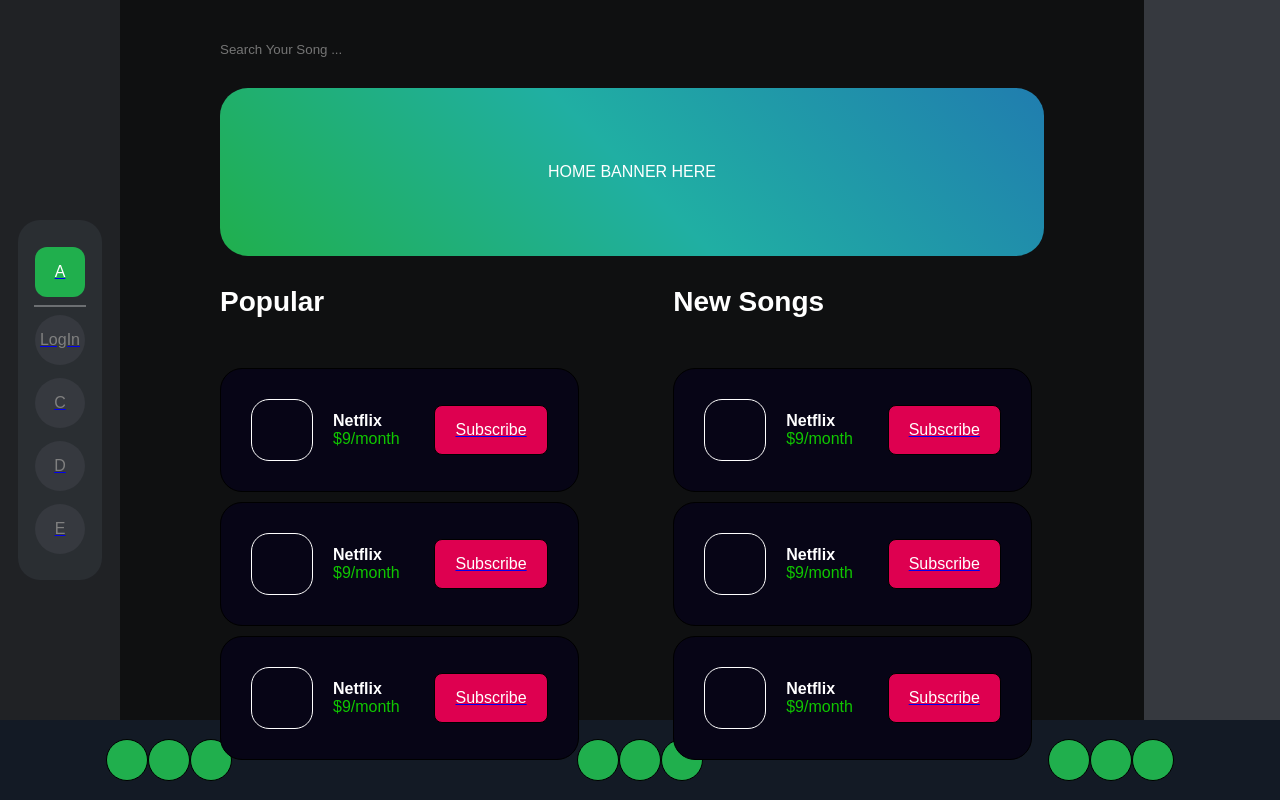
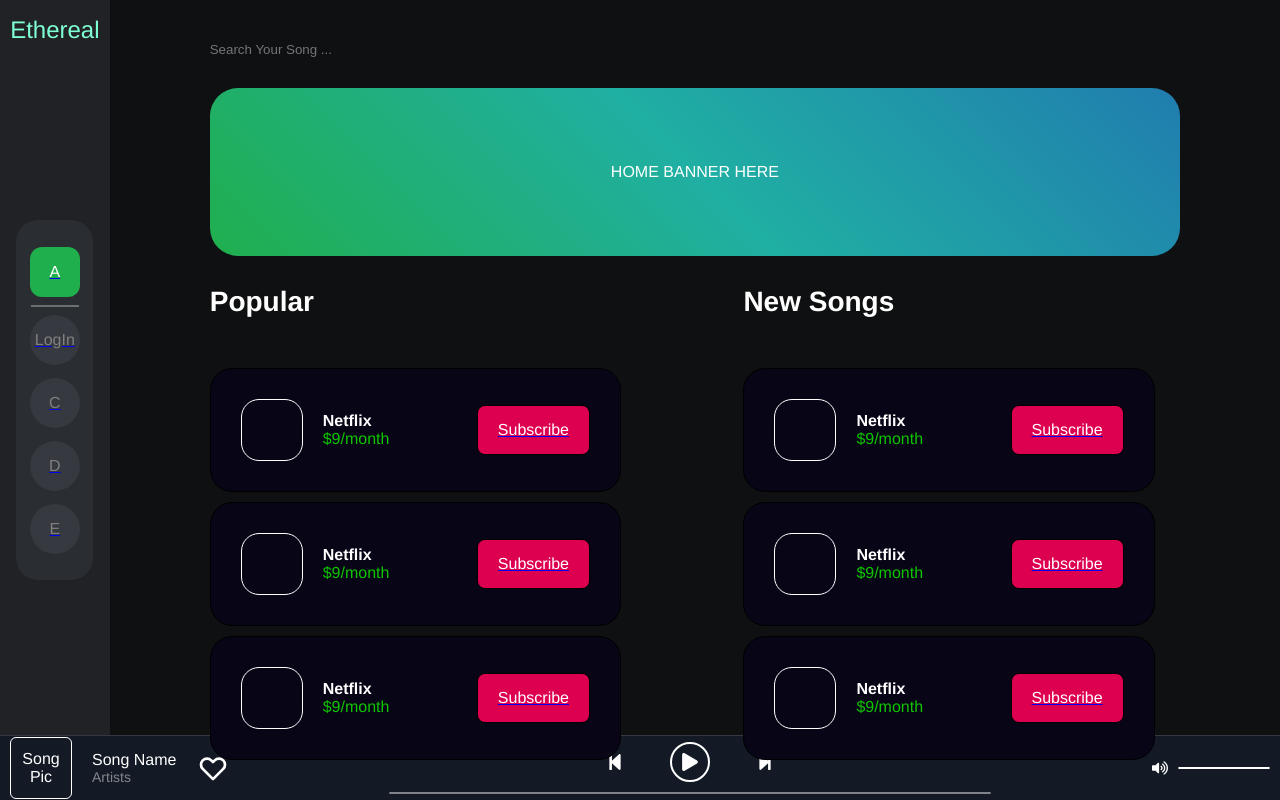
Before and after one commit to thanvinhbaohoang/EtherStream, a React (Create React App) app: page / in a window 1280 px wide. Built offline with nearby package versions, Linux system fonts and the light colour scheme.

Commit message:
MusicPlayer Mock Up

```diff
--- a/package.json
+++ b/package.json
@@ -8,6 +8,7 @@
     "@testing-library/user-event": "^13.5.0",
     "react": "^18.2.0",
     "react-dom": "^18.2.0",
+    "react-icons": "^4.7.1",
     "react-router-dom": "^6.5.0",
     "react-scripts": "5.0.1",
     "web-vitals": "^2.1.4"
--- a/src/App.css
+++ b/src/App.css
@@ -1,6 +1,6 @@
 .App {
   color:white;
-  font-family: "Ubuntu", sans-serif;
+  font-family: "Helvetica";
   text-align: center;
   display: flex;
   background: #36393f;
@@ -12,8 +12,17 @@
   flex-direction: column;
   height: 100vh;
   width: 15vh;
+  justify-content: space-around;
+  align-items: center;
+}
+
+.logo-container{
+  display: flex;
+  font-size: 24px;
+  color:aquamarine;
+  position: fixed;
   justify-content: center;
-  align-items: center;
+  top: 2%;
 }
 
 .nav-items {
@@ -61,7 +70,7 @@
 
 
 .page {
-  width: 80%;
+  width: 100%;
   background: #0f1011;
   display: flex;
   flex-direction: column;
@@ -198,21 +207,22 @@ a:hover, a:focus {
   text-decoration:none !important
 }
 
-
+/* ############################################################# */
 .music-player{
-  position: absolute;
+  position: fixed;
+  border-top: solid rgba(255, 255, 255, 0.134) 1px;
   bottom: 0;
   left: 0;
   background-color: rgb(19, 26, 37);
   display: flex;
   justify-content: center;
   align-items: center;
-  height: 10%;
+  height: 8%;
   width: 100%;
 }
 
 .music-controls{
-  width: 85%;
+  width: 100%;
   display: flex;
   justify-content: space-between;
   align-items: center;
@@ -224,6 +234,7 @@ a:hover, a:focus {
   justify-content: center;
   align-items: center;
 }
+
 .music-controls-item {
   width: 40px;
   height: 40px;
@@ -231,6 +242,92 @@ a:hover, a:focus {
   border-radius: 50%;
   border: solid black 1px;
 
+}
+
+.song-pic{
+  border: solid white 1px;
+  width: 60px;
+  height: 60px;
+  border-radius: 6px;
+  display: flex;
+  justify-content: center;
+  align-items: center;
+}
+
+.song-info{
+  display: flex;
+  justify-content:space-around;
+  flex-direction: column;
+  align-items: flex-start;
+  margin:0 20px;
+}
+
+.song-info-artist{
+  color: rgba(255, 255, 255, 0.474);
+  font-size: 14px;
+  /* margin-top: 4px; */
+  font-weight: lighter;
+}
+
+.song-like-button{
+  display: flex;
+  font-size: 32px;
+}
+
+.music-player-items{
+  display: flex;
+  justify-content: center;
+  align-items: center;
+  font-size: 18px;
+}
+
+.music-player-item{
+  display: flex;
+  justify-content: center;
+  align-items: center;
+  /* border: solid white 1px; */
+  width: 20px;
+  height: 12px;
+  padding: 5px;
+  border-radius: 50%;
+  margin: 0 20px;
+}
+
+.play-button{
+  border: solid white 2px;
+  border-radius: 50%;
+  width: 20px;
+  height: 20px;
+  padding: 0;
+  padding: 8px;
+}
+
+.music-player-bar{
+  border-radius: 12px;
+  display: flex;
+  justify-content: center;
+  align-items: center;
+  border: solid rgba(255, 255, 255, 0.463) 1px;
+  margin-top: 10px;
+  width: 600px;
+}
+
+.music-volume-container{
+  display: flex;
+  justify-content: center;
+  align-items: center;
+  padding: 10px;
+}
+
+.music-volume-logo{
+  display: flex;
+  margin-right: 10px;
+}
+
+.music-volume-bar{
+  width: 90px;
+  border: solid white 1px;
+  border-radius: 12px;
 }
 /* =============================================================== */
 
--- a/src/components/MusicPlayer.js
+++ b/src/components/MusicPlayer.js
@@ -1,28 +1,39 @@
+import { HiOutlineHeart,HiHeart } from 'react-icons/hi';
+import { FaStepBackward,FaPlay,FaStepForward, FaVolumeUp} from 'react-icons/fa';
+
+
+
 export const MusicPlayer = () => {
     return(
         <div className="music-player">
             <div class='music-controls'>
                 <div class='music-controls-items'>
-                    <div class='music-controls-item'></div>
-                    <div class='music-controls-item'></div>
-                    <div class='music-controls-item'></div>
+                    <div class='song-pic'>Song Pic</div>
+
+                    <div class='song-info'>
+                        <div class='song-info-name'>Song Name</div>
+                        <div class='song-info-artist'>Artists</div>
+                    </div>
+                    <div class='song-like-button'>
+                        <HiOutlineHeart/>
+                    </div>
                 </div>
 
-                <div class='music-controls-items'>
-                    <div class='music-controls-item'></div>
-                    <div class='music-controls-item'></div>
-                    <div class='music-controls-item'></div>
+               <div class='music-player-mid'>
+                <div class='music-player-items'>
+                        <div class='music-player-item'><FaStepBackward/></div>
+                        <div class='music-player-item play-button'><FaPlay/></div>
+                        <div class='music-player-item'><FaStepForward/></div>
+                    </div>
+
+                    <div class='music-player-bar'></div>
+               </div>
+
+
+                <div class='music-volume-container'>
+                    <div class='music-volume-logo'><FaVolumeUp/></div>
+                    <div class='music-volume-bar'></div>
                 </div>
-
-                <div class='music-controls-items'>
-                    <div class='music-controls-item'></div>
-                    <div class='music-controls-item'></div>
-                    <div class='music-controls-item'></div>
-                </div>
-            </div>
-
-            <div class='music-bar'>
-
             </div>
         </div>
     )
--- a/src/components/Navbar/NavBar.js
+++ b/src/components/Navbar/NavBar.js
@@ -4,6 +4,9 @@ import { NavLink } from 'react-router-dom';
 export const NavBar = () => {
   return (
     <div className='navbar'>
+      <div class = 'logo-container'>
+        Ethereal
+        </div>
       <div class='nav-items'>
         <NavLink to="/" >
           <p class='nav-item'>A</p>
```
Also changed, not shown: 1 other file (tests, documents, lock files or other folders).
